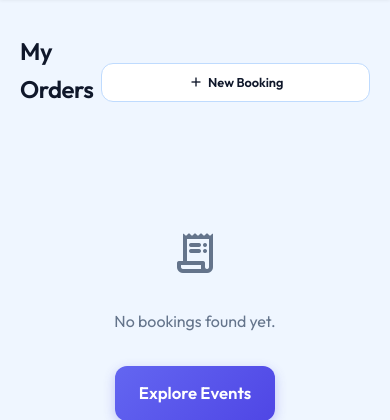
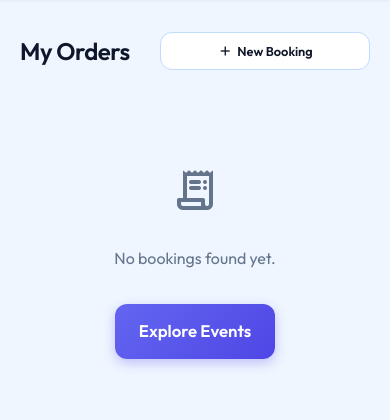
Before and after one commit to gaxiangchong/event_catering_app, a Flask app: page /orders/ in a window 390 px wide. Shown: the part 73-493 px from the top of the page. Run offline with Flask 3, Linux system fonts and the light colour scheme; the visitor is signed in with stand-in values (Sample User, id 1); data that the repository does not hold is empty.

Commit message:
release of v0.1
Resolving most of the open issue.

```diff
--- a/app/static/css/style.css
+++ b/app/static/css/style.css
@@ -418,6 +418,11 @@ select:focus {
     padding-top: 1rem;
 }
 
+.card-footer-center {
+    justify-content: center;
+    text-align: center;
+}
+
 .card-content .fee {
     font-size: 1.25rem;
     font-weight: 700;
@@ -829,6 +834,10 @@ select:focus {
     text-align: right;
 }
 
+.orders-header h2 {
+    margin-bottom: 0;
+}
+
 .order-price {
     font-size: 1.25rem;
     font-weight: 700;
@@ -864,6 +873,11 @@ select:focus {
 
     .nav-links {
         gap: 0.25rem;
+    }
+
+    .orders-new-booking {
+        width: 60%;
+        max-width: 60%;
     }
 }
 
--- a/app/templates/auth/profile.html
+++ b/app/templates/auth/profile.html
@@ -25,9 +25,5 @@
         <button type="submit" class="btn-primary">Update Profile</button>
     </form>
 
-    <div class="history-link">
-        <a href="{{ url_for('payment.checkout') }}">View Booking History (Mock)</a>
-        <!-- Will link to real history later -->
-    </div>
 </div>
 {% endblock %}
--- a/app/templates/events/detail.html
+++ b/app/templates/events/detail.html
@@ -2,8 +2,10 @@
 
 {% block content %}
 <div class="event-detail-wrapper">
-    <div class="back-link">
-        <a href="{{ url_for('events.list_events') }}">&larr; Back to Events</a>
+    <div class="back-nav">
+        <a href="{{ url_for('events.list_events') }}">
+            <span class="material-symbols-rounded">arrow_back</span> Back to Events
+        </a>
     </div>
 
     <div class="event-header">
--- a/app/templates/events/list.html
+++ b/app/templates/events/list.html
@@ -15,8 +15,8 @@
                     <h3>{{ event.title }}</h3>
                     <p class="date">{{ event.date.strftime('%B %d, %Y • %I:%M %p') }}</p>
                     <p class="location">{{ event.location }}</p>
-                    <div class="footer">
-                        <span class="btn-text">Select &rarr;</span>
+                    <div class="footer card-footer-center">
+                        <span class="btn-text">Select your meal option</span>
                     </div>
                 </div>
             </div>
--- a/app/templates/orders/list.html
+++ b/app/templates/orders/list.html
@@ -2,9 +2,9 @@
 
 {% block content %}
 <div class="orders-wrapper">
-    <div style="display: flex; justify-content: space-between; align-items: center; margin-bottom: 2rem;">
+    <div class="orders-header" style="display: flex; justify-content: space-between; align-items: center; margin-bottom: 2rem;">
         <h2>My Orders</h2>
-        <a href="{{ url_for('events.list_events') }}" class="btn-secondary"
+        <a href="{{ url_for('events.list_events') }}" class="btn-secondary orders-new-booking"
             style="padding: 0.5rem 1rem; font-size: 0.8rem;">
             <span class="material-symbols-rounded"
                 style="font-size: 16px; margin-right: 4px; vertical-align: middle;">add</span> New Booking
```
